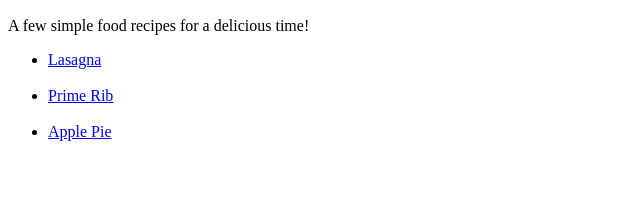
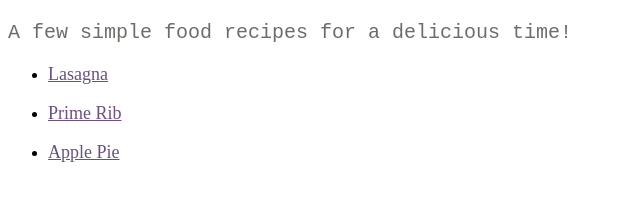
Before and after one commit to JustinNTL/odin-recipes, a plain HTML site: page index.html in a window 1280 px wide. Shown: the part 483-684 px from the top of the page, without its empty margins (0-640 px from the left). Drawn offline with Linux system fonts and the light colour scheme.

Commit message:
Edit css file to customize index.html, Add header classes to all 3 recipes

```diff
--- a/css/style.css
+++ b/css/style.css
@@ -0,0 +1,11 @@
+.OpeningLine {
+  font-size: 20px;
+  color:rgb(109, 109, 104);
+  font-family: 'Courier New', Courier, monospace;
+}
+
+.foods {
+  font-size: 18px;
+  color:rgb(106, 80, 131);
+  font-family: 'Times New Roman', Times, serif;
+}
--- a/index.html
+++ b/index.html
@@ -15,14 +15,14 @@
          width="500"
          height="400">
 
-    <p>A few simple food recipes for a delicious time!</p>
+    <p class="OpeningLine">A few simple food recipes for a delicious time!</p>
 
     <ul>
-      <li><a href="recipes/lasagna.html">Lasagna</a></li>
+      <li><a class="foods" href="recipes/lasagna.html">Lasagna</a></li>
       <br>
-      <li><a href="recipes/primerib.html">Prime Rib</a></li>
+      <li><a class="foods" href="recipes/primerib.html">Prime Rib</a></li>
       <br>
-      <li><a href="recipes/applepie.html">Apple Pie</a></li>
+      <li><a class="foods" href="recipes/applepie.html">Apple Pie</a></li>
     </ul>
   </body>
 
```
Also changed, not shown: recipes/applepie.html (+1 -1 lines), recipes/lasagna.html (+1 -1 lines), recipes/primerib.html (+1 -1 lines).
